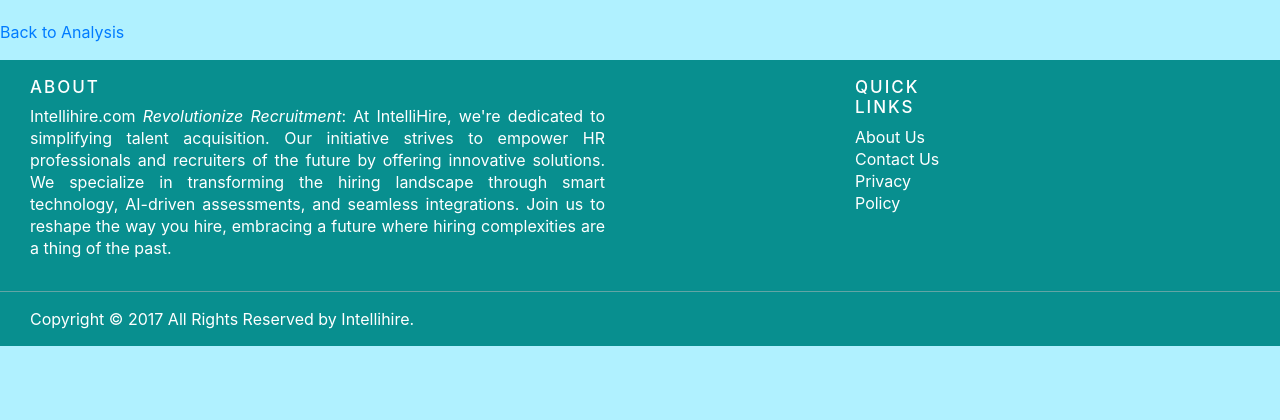
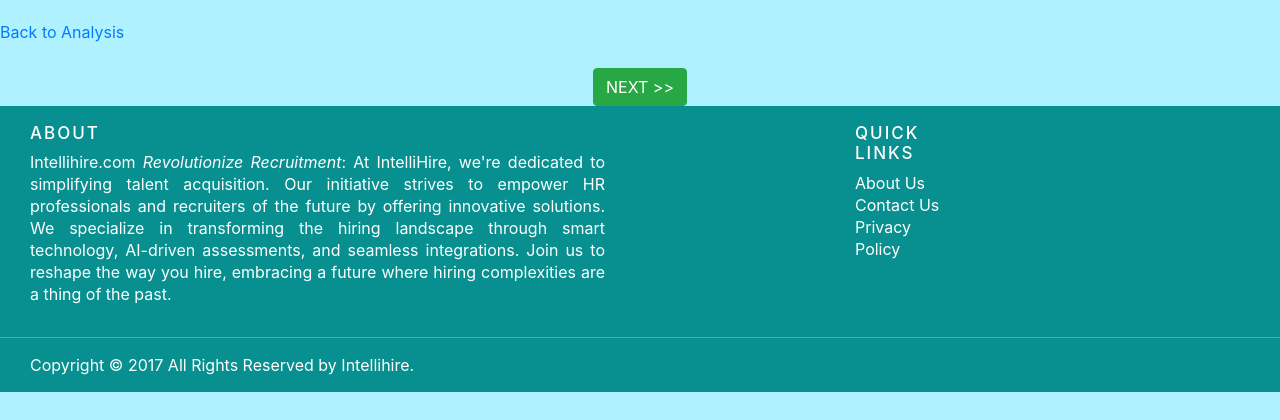
Before and after one commit to shanalids/Intellihire, a Flask app: page /pf_home/sentiment/sentiment_results in a window 1280 px wide. Shown: the part 97-517 px from the top of the page. Run offline with Flask 3, Linux system fonts and the light colour scheme; parts of the project's set-up code (start-up, migrations or seed data) failed here and were passed over; some libraries are stand-ins or nearby versions.

Commit message:
final score path updated

```diff
--- a/templates/professional_skills/job_cat_form.html
+++ b/templates/professional_skills/job_cat_form.html
@@ -102,6 +102,10 @@
                         </div>
                         {% endif %}
                     </div>
+                     <!--final score flow-->
+                     <div class="text-center mt-4">
+                        <button id="next-btn" class="btn btn-success"><a href="/pf_home/sentiment" style="text-decoration: none; color: white;">NEXT >></a></button>
+                </div>
                 </div>
             </div>
         </div>
--- a/templates/professional_skills/plp.html
+++ b/templates/professional_skills/plp.html
@@ -74,7 +74,7 @@
 
                             <!--final score flow-->
                             <div class="text-center mt-4">
-                                <button id="next-btn" class="btn btn-success"><a href="{{ url_for('personality_home') }}" style="text-decoration: none; color: white;">NEXT >></a></button>
+                                <button id="next-btn" class="btn btn-success"><a href= "/pf_home/job_cat_form" style="text-decoration: none; color: white;">NEXT >></a></button>
                         </div>
 
                         </div>
--- a/templates/professional_skills/sentiment_results.html
+++ b/templates/professional_skills/sentiment_results.html
@@ -84,6 +84,11 @@
     </form> -->
     <a href="/" style="color: #007bff; text-decoration: none;">Back to Analysis</a>
     <p>{{ text}}</p>
+
+     <!--final score flow-->
+     <div class="text-center mt-4">
+        <button id="next-btn" class="btn btn-success"><a href="/final_score" style="text-decoration: none; color: white;">NEXT >></a></button>
+</div>
 </body>
 <footer class="site-footer">
     <div class="footer-container">
```
